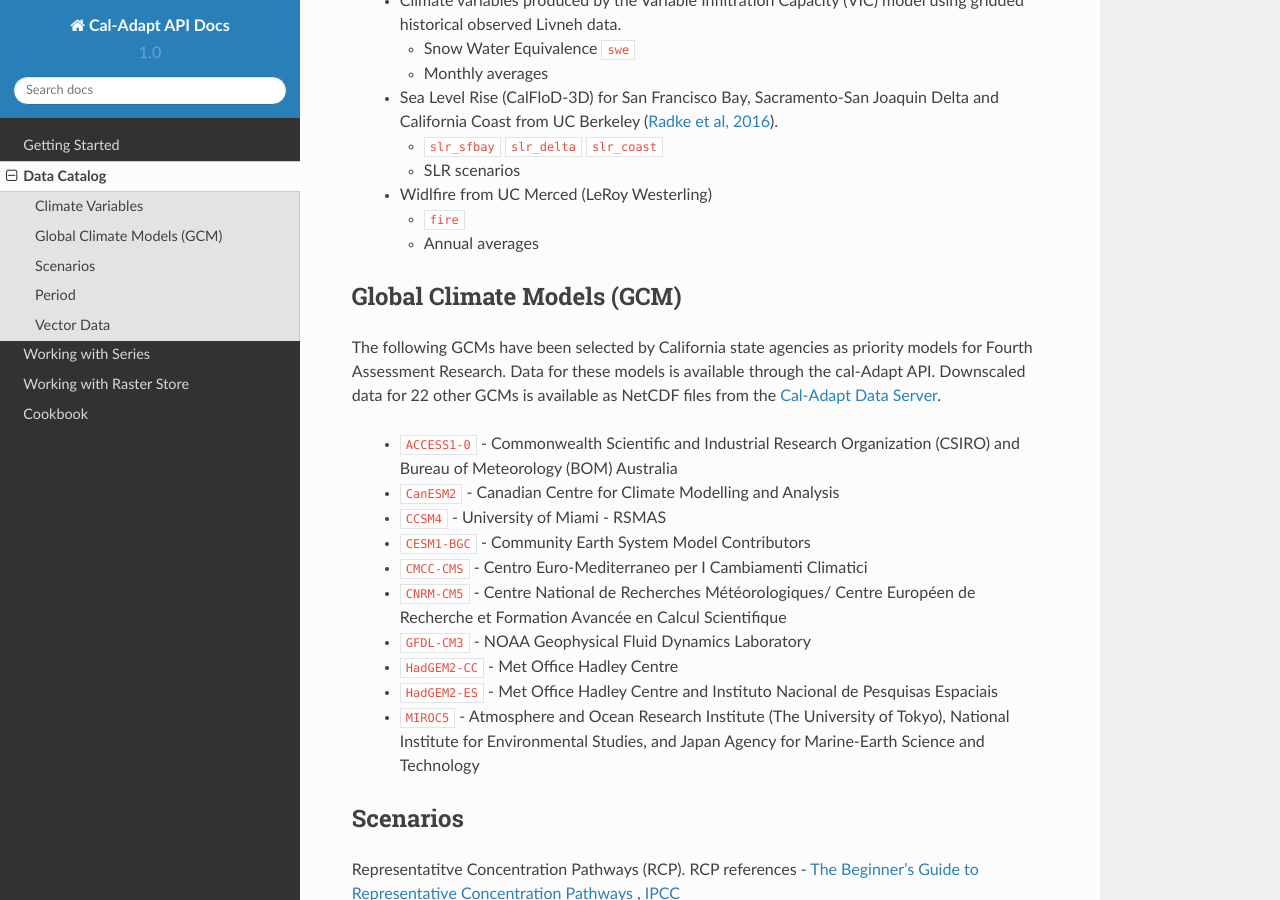
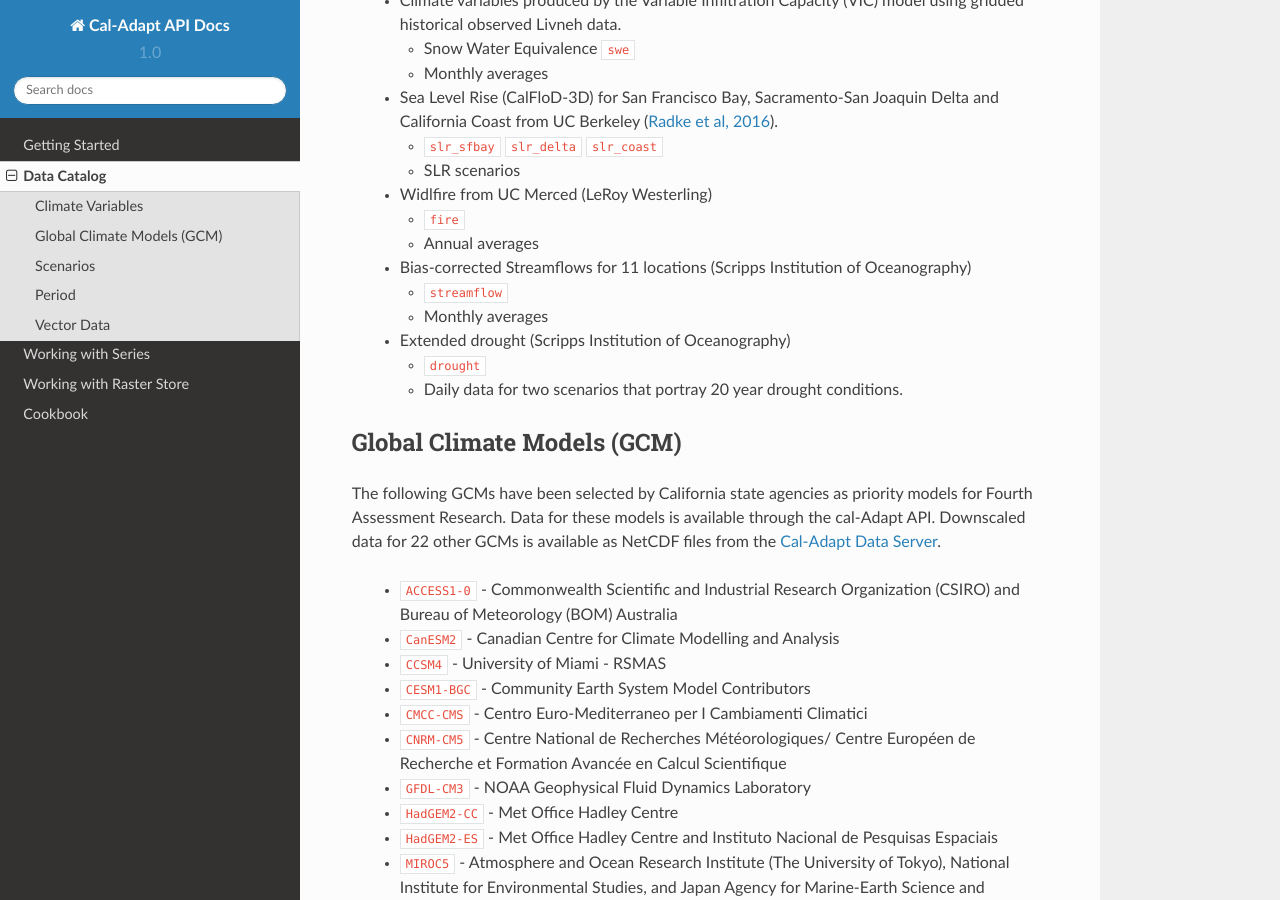
Before and after one commit to berkeley-gif/caladapt-docs, a Sphinx documentation site: the page built from docs/source/data-catalog.rst, in a window 1280 px wide and 900 px high, scrolled down 686 px. Built offline with Sphinx 7.4.7 and the Read the Docs theme 2.0.0, drawn with Linux system fonts in a browser that asks for light colours.

Commit message:
Add streamflow and long drought data to catalog list

```diff
--- a/docs/source/data-catalog.rst
+++ b/docs/source/data-catalog.rst
@@ -45,6 +45,15 @@
     * ``fire``
     * Annual averages
 
+  * Bias-corrected Streamflows for 11 locations (Scripps Institution of Oceanography)
+
+    * ``streamflow``
+    * Monthly averages
+
+  * Extended drought (Scripps Institution of Oceanography)
+
+    * ``drought``
+    * Daily data for two scenarios that portray 20 year drought conditions.
 
 .. _gcm:
 
```
Also changed, not shown: 4 other files.
